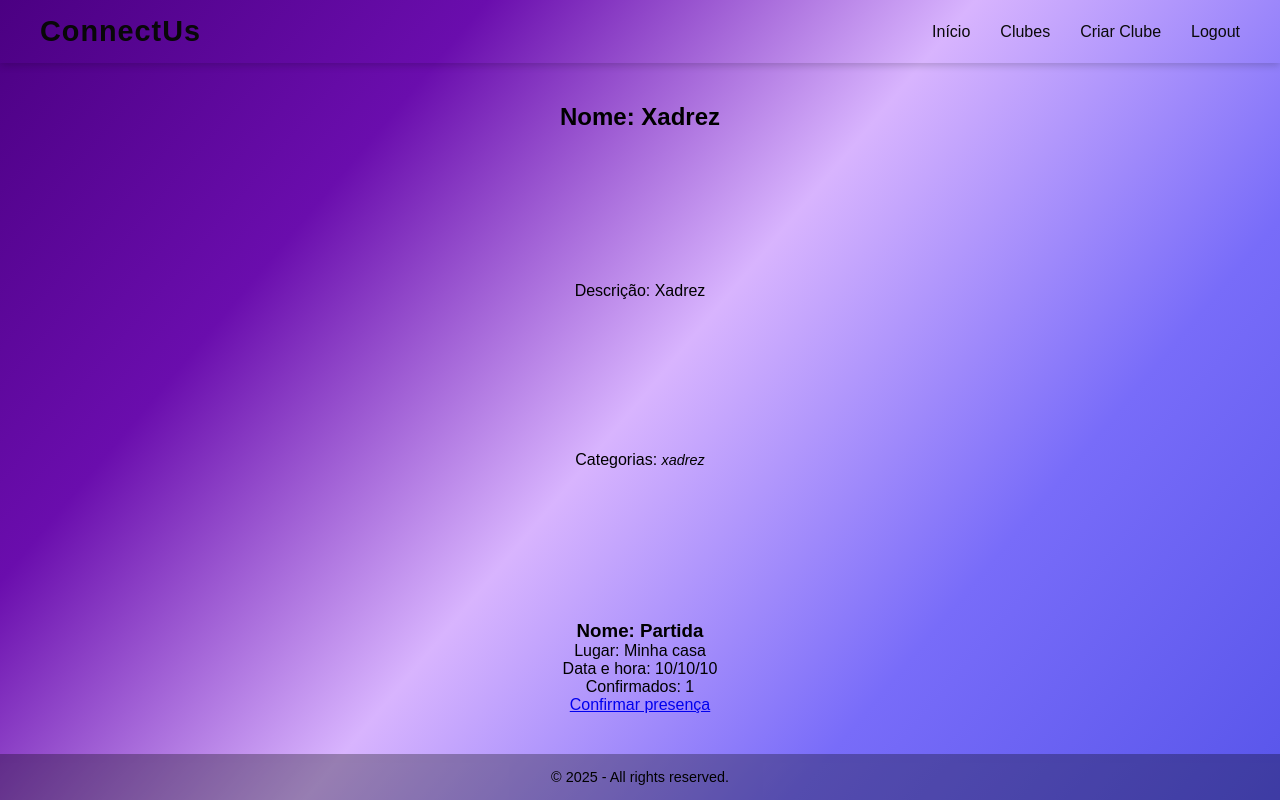
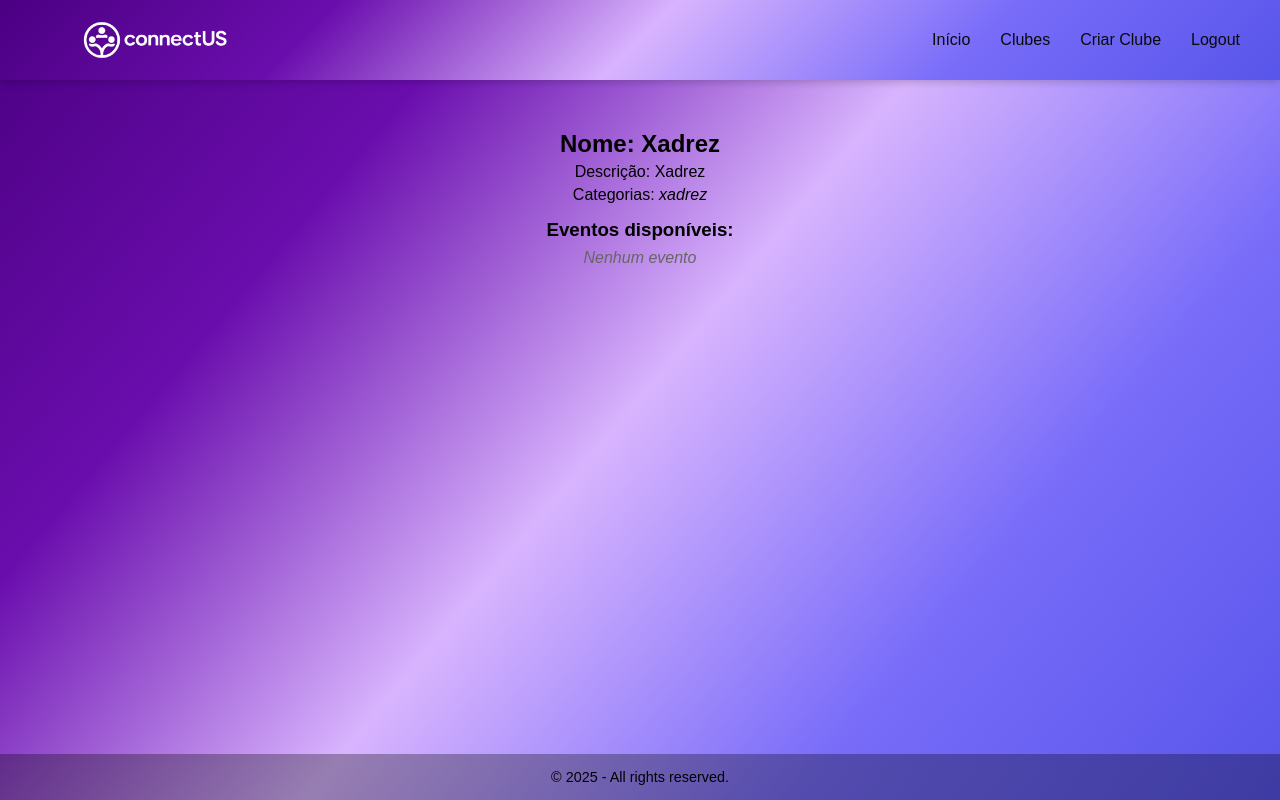
Before and after one commit to mine-tech-oficial/copa-empreendedorismo, a Flask app: page /clubes/321fe46d-5c3b-4d76-b8a9-6340e5eab851 in a window 1280 px wide. Run offline with Flask 3, Linux system fonts and the light colour scheme; the visitor is signed in with stand-in values (Sample User, id 1); parts of the project's set-up code (start-up, migrations or seed data) failed here and were passed over.

Commit message:
modified:   static/css/style.css 	new file:   static/img/logo.png 	modified:   templates/clube.html 	modified:   templates/layout.html

```diff
--- a/clubes.csv
+++ b/clubes.csv
@@ -1,2 +1,3 @@
 id,name,description,categories,creator_id
-321fe46d-5c3b-4d76-b8a9-6340e5eab851,Xadrez,Xadrez,xadrez,84351a97-eff7-4fce-b8c4-ee5a138dfdfc
+321fe46d-5c3b-4d76-b8a9-6340e5eab851,Xadrez,Xadrez,xadrez,84351a97-eff7-4fce-b8c4-ee5a138dfdfceaaaaff2-3fe1-4b60-8f51-cee493911362,sla,sla,sla,d823820a-a21e-4432-b0b9-7bcaee85de73
+489d86b1-709c-4d19-8a20-9a9639b86f8c,sla,sla,sla,d823820a-a21e-4432-b0b9-7bcaee85de73
--- a/eventos.csv
+++ b/eventos.csv
@@ -1,2 +1,4 @@
 id,name,place,datetime,confirmed,club_id
-e7ac2568-f003-4c98-be35-90d7c2bf4e77,Partida,Minha casa,10/10/10,1,321fe46d-5c3b-4d76-b8a9-6340e5eab851
+4675ab8f-954b-4d0f-a7dd-9edc5d897fc6,sla,sla,sla,dce2e7df-bc94-4612-868e-c939d2fe9492
+0112d680-92c9-4b9c-9988-66d54c985b22,sla,sla,sla,b529bc34-09ce-4ace-b496-00b08dba3008
+ab755c52-73f2-44a3-88c2-4c8a47be1762,partida,parque,10 horas,489d86b1-709c-4d19-8a20-9a9639b86f8c
--- a/static/css/style.css
+++ b/static/css/style.css
@@ -68,7 +68,7 @@
     display: inline-block;
     padding: 12px 30px;
     border-radius: 8px;
-    background: linear-gradient(135deg,#4b0082, #6a0dad,#b266ff,#aea7f8,#8277f8,#441bf9);
+    background: linear-gradient(135deg,#4b0082, #6a0dad,#d8b4fe,#786cf9,#5855ea);
     color: white;
     font-weight: bold;
     text-decoration: none;
@@ -148,6 +148,34 @@
     font-style:italic;
     color:black;
 
+}
+.clube-info {
+    display: flex;
+    flex-direction: column;
+    gap: 5px; /* menos espaço entre os itens */
+    padding: 10px 0;
+}
+
+.clube-info h2,
+.clube-info p {
+    margin: 0; /* remove margens padrão */
+}
+
+.eventos-clube {
+    margin-top: 10px;
+    display: flex;
+    flex-direction: column;
+    gap: 8px;
+}
+
+.eventos-clube p {
+    margin: 0;
+    font-style: italic;
+    color: #666;
+}
+
+.criar-evento {
+    margin-top: 15px;
 }
 .avizo-vazio{
     text-align:center;
@@ -243,24 +271,28 @@
     background-color:#2e014f;
 }
 
-.navbar{
-    display:flex;
-    justify-content:space-between;
-    align-items:center;
-    padding:15px 40px;
-    background-color: linear-gradient(135deg,#4b0082, #6a0dad,#b266ff,#aea7f8,#8277f8,#441bf9);
+.navbar {
+    display: flex;
+    justify-content: space-between;
+    align-items: center;
+    padding: 15px 40px;
+    background: linear-gradient(135deg,#4b0082, #6a0dad,#d8b4fe,#786cf9,#5855ea);
     box-shadow: 0 2px 8px rgba(0,0,0,0.2);
-    position:sticky;
-    top:0;
-    z-index:1000;
+    position: sticky;
+    top: 0;
+    z-index: 1000;
+    height: 80px;
 }
 
-.logo{
-    font-size:1.8rem;
-    font-weight:bold;
-    color:rgb(8, 8, 8);
-    text-decoration:none;
-    letter-spacing:1px;
+.logo {
+    height: 100%;
+    display: flex;
+    align-items: center;
+}
+
+.logo img {
+    height: 150px;
+    width: auto;
 }
 
 .nav-links{
--- a/templates/clube.html
+++ b/templates/clube.html
@@ -2,13 +2,16 @@
 
 {% block content %}
     {% if clube is not none %}
+        <div class="clube-info">
             <h2>Nome: {{ clube["name"] }}</h2>
             <p>Descrição: {{ clube["description"] }}</p>
-        <p>Categorias:</strong> <span class="clube-categorias1">{{ clube["categories"] }}</p>
-        <div>
+            <p>Categorias: <em>{{ clube["categories"] }}</em></p>
+
+            <div class="eventos-clube">
+                <h3>Eventos disponíveis:</h3>
                 {% for evento in eventos %}
-                <div>
-                    <h3>Nome: {{ evento["name"] }}</h3>
+                    <div class="evento-item">
+                        <h4>{{ evento["name"] }}</h4>
                         <p>Lugar: {{ evento["place"] }}</p>
                         <p>Data e hora: {{ evento["datetime"] }}</p>
                         <p>Confirmados: {{ evento["confirmed"] }}</p>
@@ -55,4 +58,5 @@
             <button type="submit" class="btn-criar-clube">Criar</button>
         </form>
     {% endif %}
+        </div>
 {% endblock %}
--- a/templates/layout.html
+++ b/templates/layout.html
@@ -2,7 +2,7 @@
 <html lang="pt-br">
     <head>
         <meta charset="UTF-8" />
-        <title>{% block title %}Título a definir{% endblock %}</title>
+        <title>{% block title %}ConnectUs{% endblock %}</title>
         <link
             rel="stylesheet"
             href="{{ url_for('static', filename='css/style.css') }}"
@@ -11,7 +11,9 @@
     <body>
         <header>
             <nav class="navbar">
-                <div class="logo">ConnectUs</div>
+               <div class="logo">
+                   <img src="{{ url_for('static', filename='img/logo.png') }}" alt="Logo">
+                </div>
                 <ul class="nav-links">
                     <li><a href="/">Início</a></li>
                     <li><a href="/clubes">Clubes</a></li>
```
Also changed, not shown: confirmed.csv (line endings or trailing spaces), static/img/logo.png (added), users.csv (line endings or trailing spaces). Lines whose indentation alone changed are shown as unchanged.
